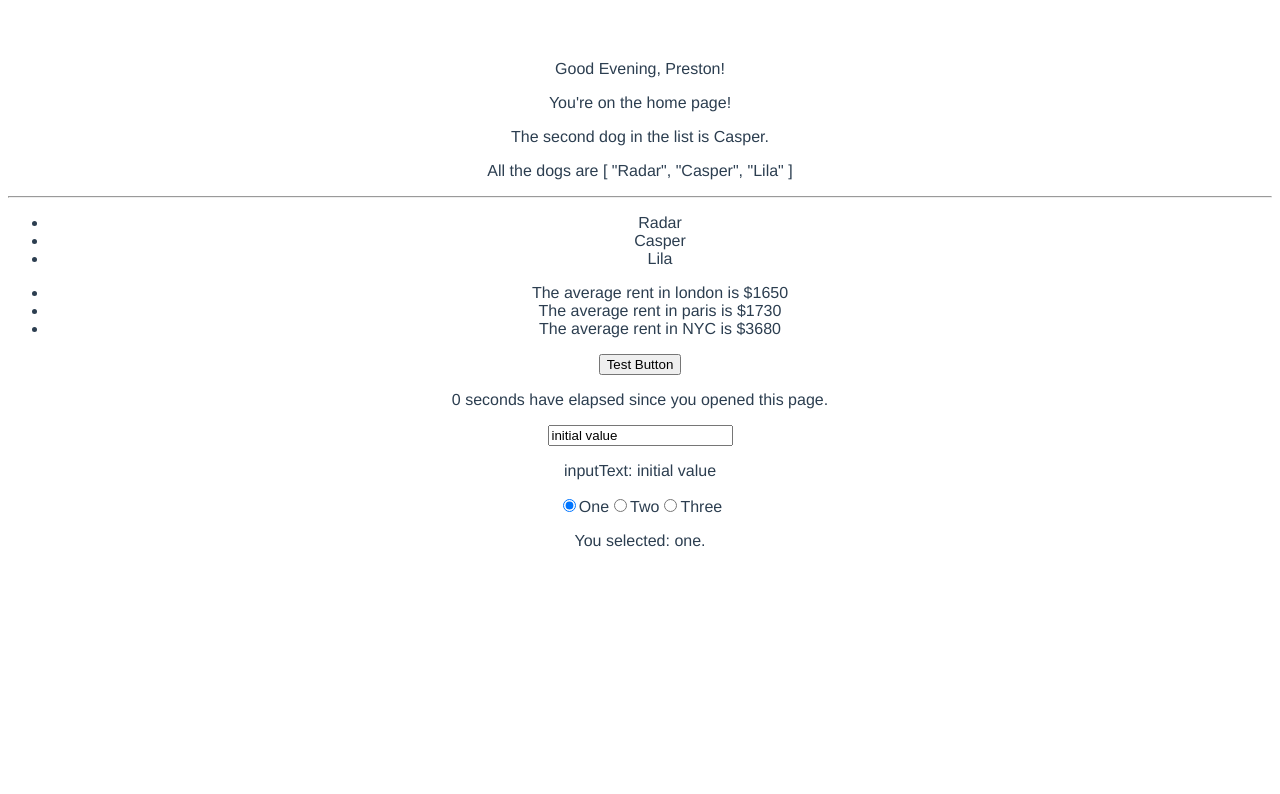
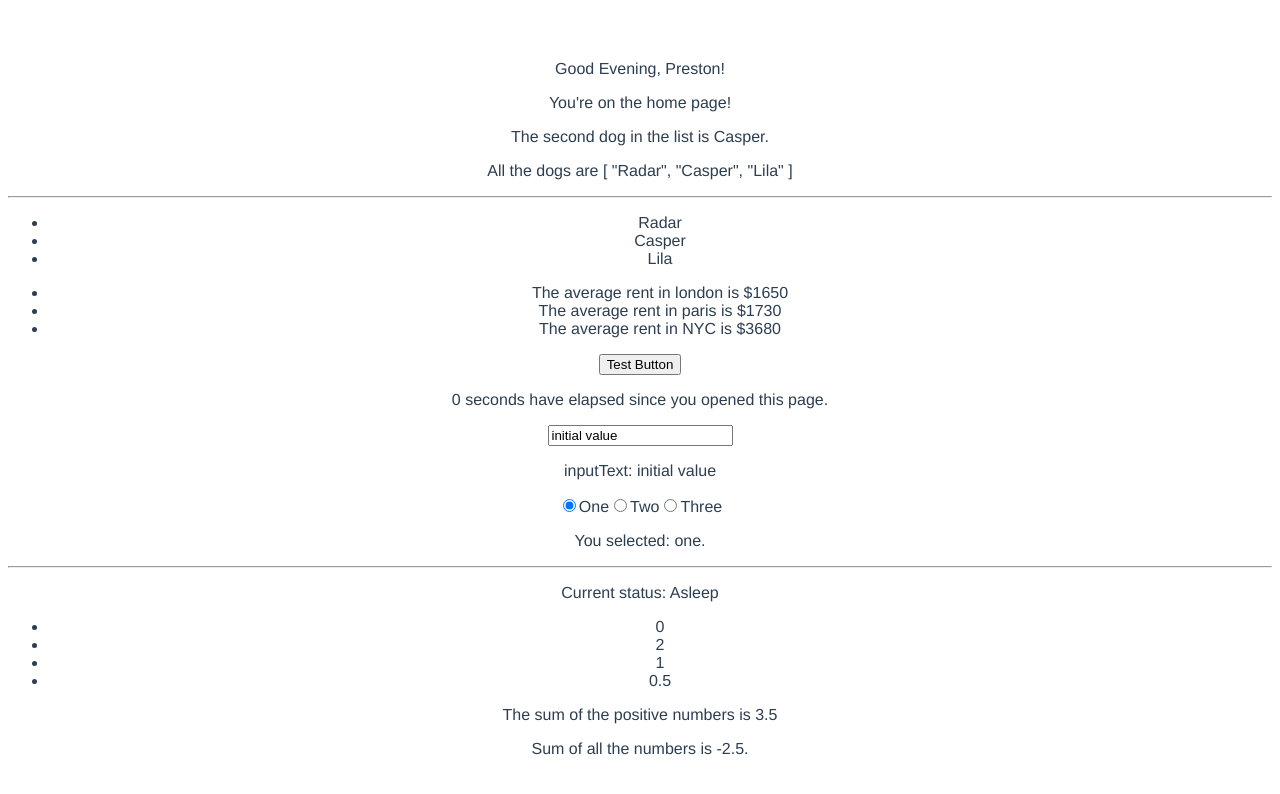
Before and after one commit to nealwp/vue-demo, a Vue app: page / in a window 1280 px wide. Shown: the top 794 px of the page. Built offline with nearby package versions, Linux system fonts and the light colour scheme.

Commit message:
added methods and computed properties

```diff
--- a/src/App.vue
+++ b/src/App.vue
@@ -10,10 +10,10 @@
     <hr>
     <div>
       <ul>
-        <li v-for="dog in dogs">{{ dog }}</li>
+        <li :key="dog" v-for="dog in dogs">{{ dog }}</li>
       </ul>
       <ul>
-        <li v-for="(rent, city) in averageRent">
+        <li :key="(rent, city)" v-for="(rent, city) in averageRent">
           The average rent in {{ city }} is ${{ rent }}
         </li>
       </ul>
@@ -26,6 +26,13 @@
     <label><input type="radio" v-model="value" value="two">Two</label>
     <label><input type="radio" v-model="value" value="three">Three</label>
     <p>You selected: {{ value }}.</p>
+    <hr>
+    <p>Current status: {{ statusFromId(status) }}</p>
+    <ul>
+      <li :key="number" v-for="number in filterPositive(numbers)">{{ number }}</li>
+    </ul>
+    <p>The sum of the positive numbers is {{ getPositiveNumbersSum() }}</p>
+    <p>Sum of all the numbers is {{ numberTotal }}.</p>
   </div>
 </template>
 
@@ -47,12 +54,37 @@ export default {
       seconds: 0,
       inputText: 'initial value',
       value: 'one',
+      status: 0,
+      numbers: [-5, 0, 2, -1, 1, 0.5],
     }
   },
   methods: {
     addToList() {
       // set to add to a list
       this.$set(this.dogs, 3, 'Arnie')
+    },
+    statusFromId(id) {
+      const status = ({
+        0: 'Asleep',
+        1: 'Eating',
+        2: 'Learning Vue'
+      })[id];
+
+      return status || 'Unknown status: ' + id;
+    },
+    filterPositive(numbers){
+      return numbers.filter((number) => number >= 0);
+    },
+    getPositiveNumbers() {
+      return this.numbers.filter((number) => number >= 0);
+    },
+    getPositiveNumbersSum() {
+      return this.getPositiveNumbers().reduce((sum, val) => sum + val);
+    }
+  },
+  computed: {
+    numberTotal() {
+      return this.numbers.reduce((sum, val) => sum + val);
     }
   }
 }
```
